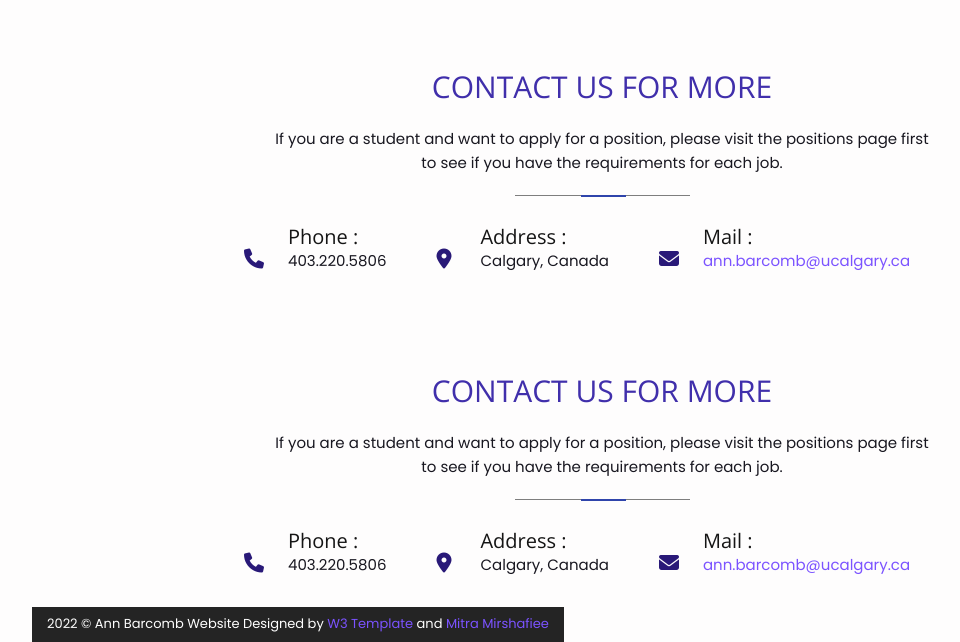
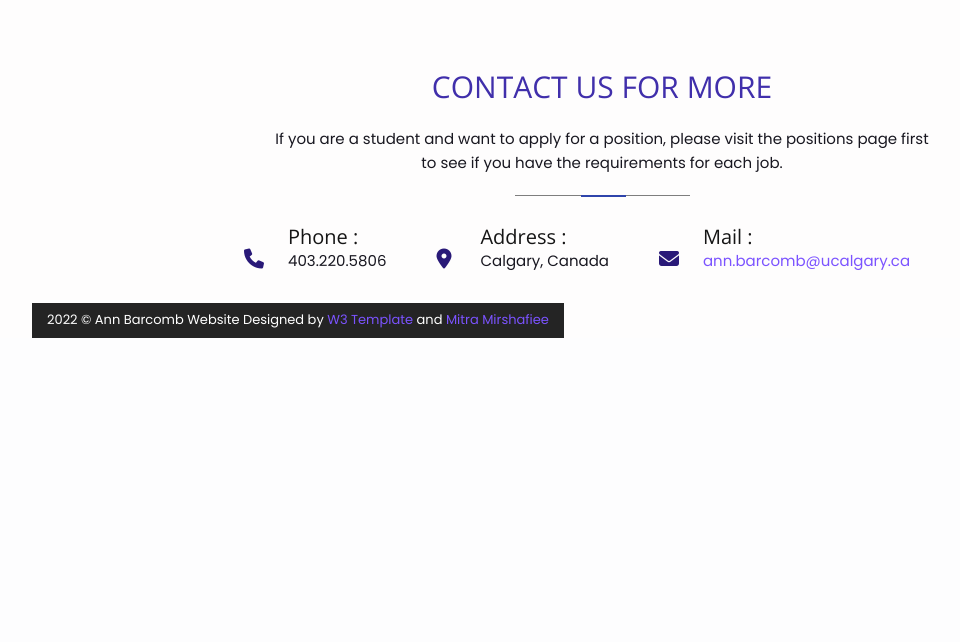
Before and after one commit to mitramir55/publications, a Flask app: page /index in a window 1280 px wide. Shown: the part 2902-3544 px from the top of the page, without its empty margins (38-998 px from the left). After the commit the page ends 3240 px from the top, so only its background shows below. Run offline with Flask 2, Linux system fonts and the light colour scheme; data that the repository does not hold is empty; some libraries are stand-ins or nearby versions.

Commit message:
removed the index contact section

```diff
--- a/templates/index.html
+++ b/templates/index.html
@@ -252,40 +252,4 @@
 
 
 
-<!-- Contact -->
-<div class="contact section-padding" data-scroll-index='4'>
-  <div class="container">
-    <div class="row">
-      <div class="col-md-12 section-title text-center">
-        <h3>Contact Us For More</h3>
-        <p>
-          If you are a student and want to apply for a position, please visit the positions page first to see if you have the requirements for each job.
-        </p>
-        <span class="section-title-line"></span> </div>
-      <div class="col-md-12" id="footer_info">
-        <div class="row">
-          <div class="info-box">
-            <div class="icon"> <i class="fas fa-phone"></i> </div>
-            <div class="content">
-              <h4>Phone :</h4>
-              <p>403.220.5806</p>
-            </div>
-          </div>
-          <div class="info-box">
-            <div class="icon"> <i class="fas fa-map-marker-alt"></i> </div>
-            <div class="content">
-              <h4>Address :</h4>
-              <p>Calgary, Canada</p>
-            </div>
-          </div>
-          <div class="info-box">
-            <div class="icon"> <i class="fas fa-envelope"></i> </div>
-            <div class="content">
-              <h4>Mail :</h4>
-              <p><a href="#">ann.barcomb@ucalgary.ca</a></p>
-            </div>
-          </div>
-        </div>
-      </div>
-
       {% endblock %}
```
